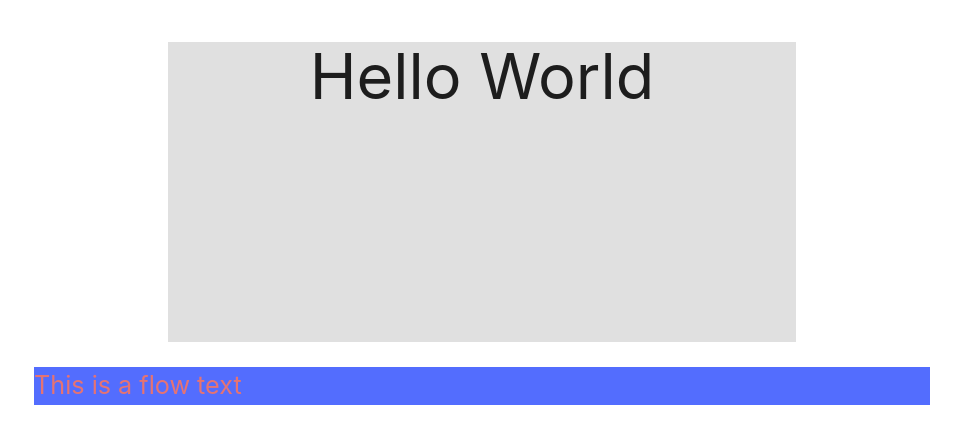
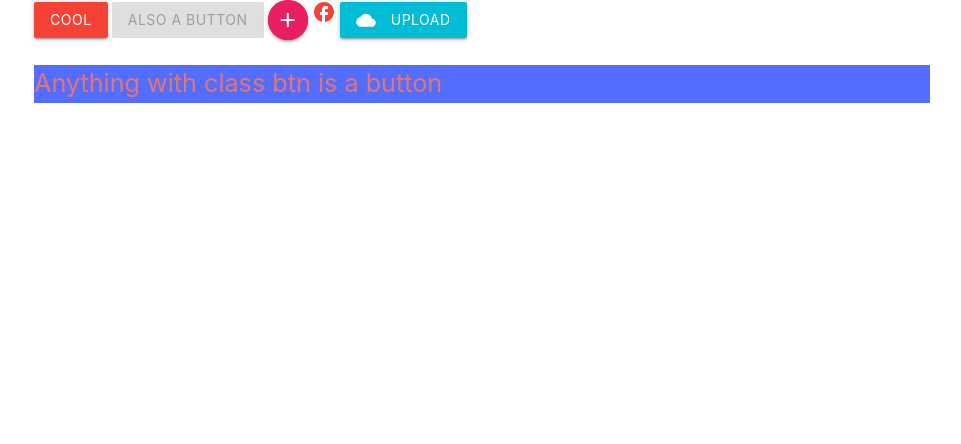
Before and after one commit to robs100DaysOfCode/materializeTuts, a plain HTML site: page index.html in a window 1280 px wide. Shown: the whole page, without its empty margins (158-1119 px from the left). Drawn offline with nearby package versions, Linux system fonts and the light colour scheme.

Commit message:
"implemented button and icons"

```diff
--- a/index.html
+++ b/index.html
@@ -22,10 +22,16 @@
 </head>
 <body>
   <div class="container">
-    <div class="container box center-align grey lighten-2">
-  <h1>Hello World</h1>
-    </div>
-  <p class="flow-text indigo lighten-5 accent-2 red-text text-lighten-2">This is a flow text</p>
+  <a href="#" class="btn red waves-effect waves-light">Cool</a>
+  <div class="btn disabled">Also a button</div>
+  <a href="#" class="btn-floating pink pulse">
+    <i class="material-icons">add</i>
+  </a>
+  <a href="#fb"><i class="material-icons red-text">facebook</i></a>
+  <!-- nesting buttons and icons -->
+  <a href="#twitter" class="btn cyan center-align"><span>Upload</span>
+     <i class="material-icons left">cloud</i></a>
+  <p class="flow-text indigo lighten-5 accent-2 red-text text-lighten-2">Anything with class btn is a button</p>
 </div>
 </body>
 </html>
```
